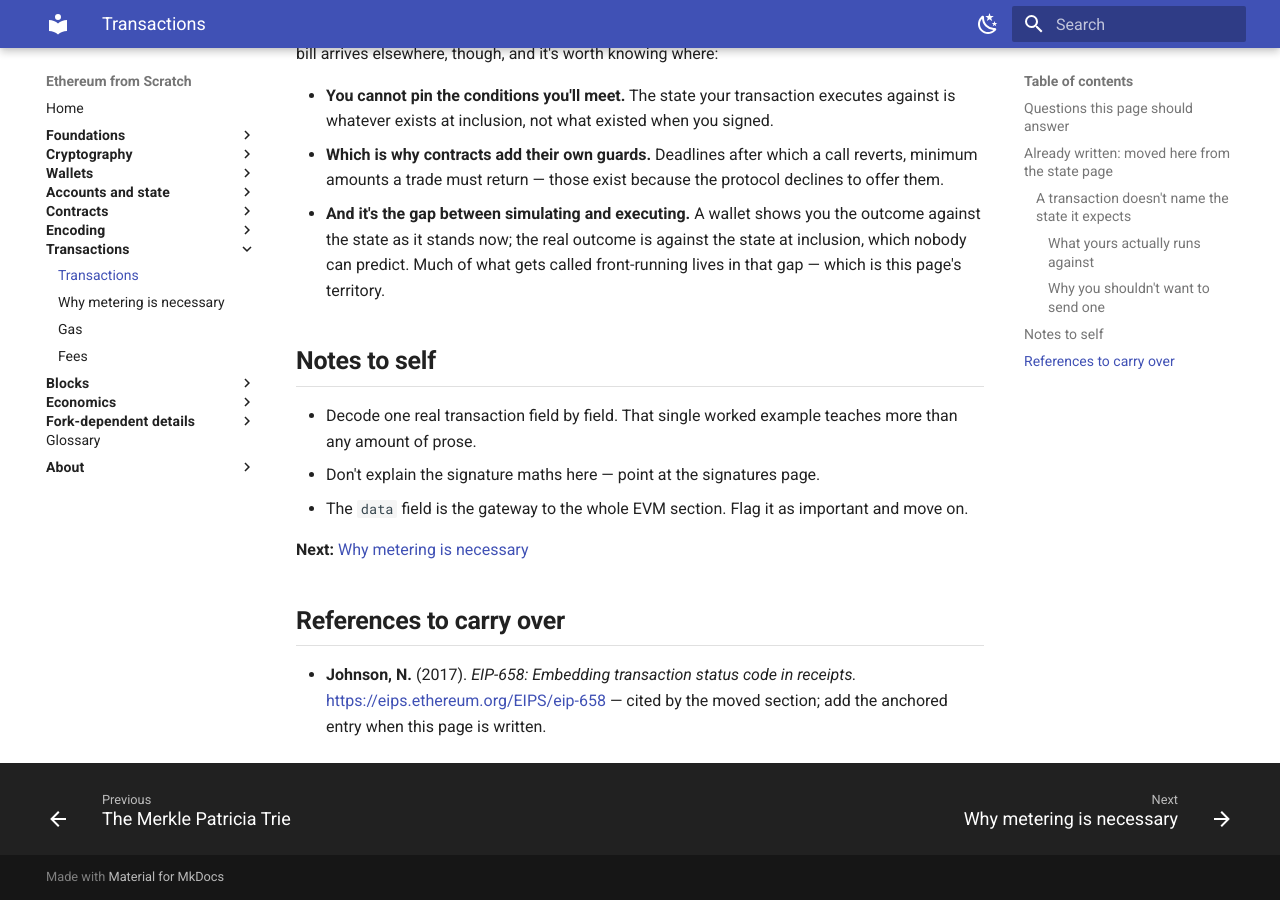
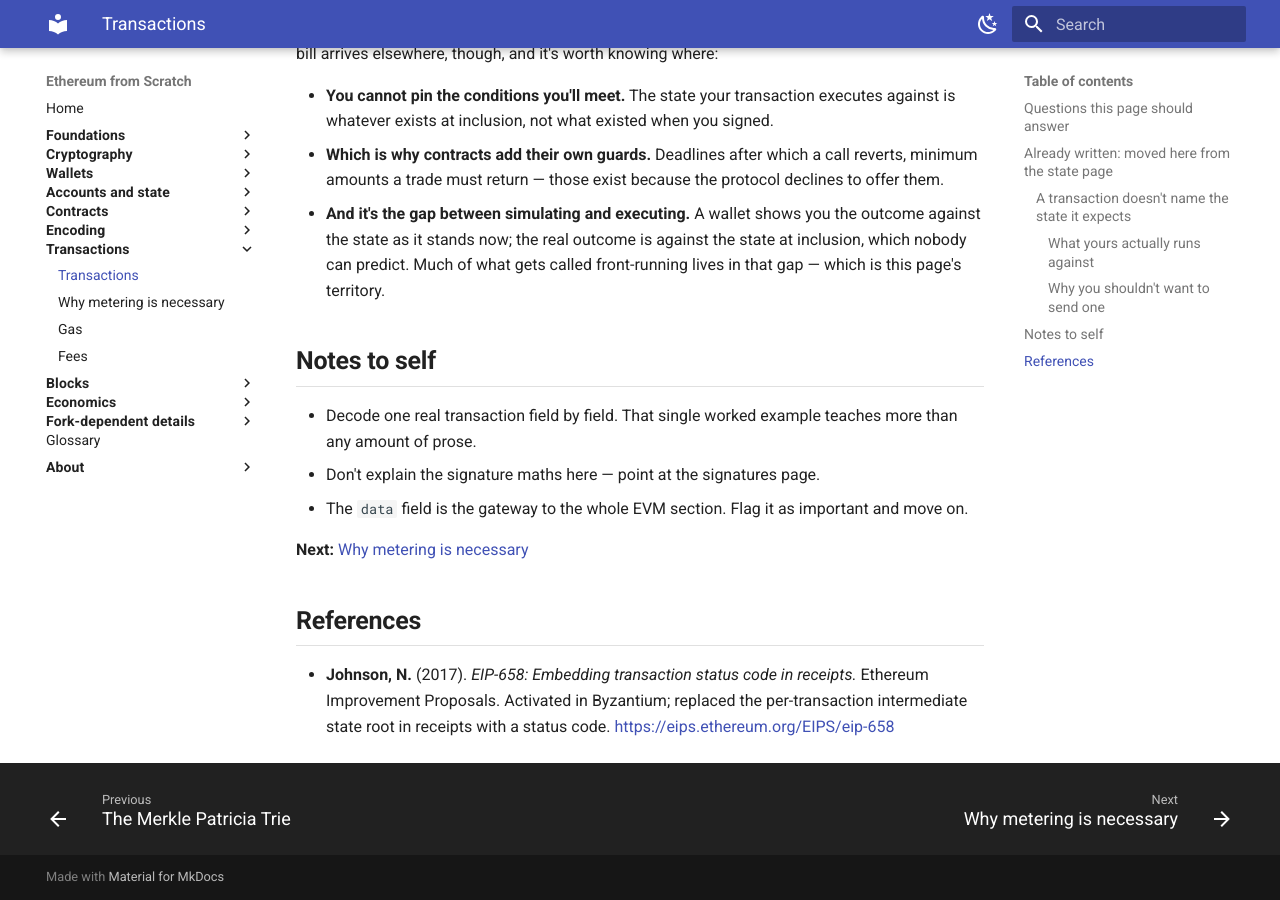
Before and after one commit to davide-stocco/ethereum-from-scratch, an MkDocs documentation site: the page built from docs/transactions/transactions.md, in a window 1280 px wide and 900 px high, scrolled down 1995 px. Built offline with MkDocs 1.6.1 and Material for MkDocs 9.7.7, drawn with Linux system fonts in a browser that asks for light colours.

Commit message:
Move the EIP-658 anchor with the text that cites it
Moving a section between pages left the citation on one page and the
anchored entry on the other, so the stub carried a link to nothing. The
integrity check caught it; reading the diff would not have.

Worth remembering as a rule: moving prose between pages means moving its
references too, and the check has to run after the move rather than after
the edit that prompted it.

```diff
--- a/docs/transactions/transactions.md
+++ b/docs/transactions/transactions.md
@@ -85,6 +85,10 @@ So state-agnosticism is deliberate: it's what lets a transaction sit in a queue
 
 **Next:** [Why metering is necessary](why-metering.md)
 
-## References to carry over
+## References
 
-- **Johnson, N.** (2017). *EIP-658: Embedding transaction status code in receipts.* <https://eips.ethereum.org/EIPS/eip-658> — cited by the moved section; add the anchored entry when this page is written.
+<div class="sources" markdown>
+
+- <a id="ref-eip658"></a>**Johnson, N.** (2017). *EIP-658: Embedding transaction status code in receipts.* Ethereum Improvement Proposals. Activated in Byzantium; replaced the per-transaction intermediate state root in receipts with a status code. <https://eips.ethereum.org/EIPS/eip-658>
+
+</div>
```
